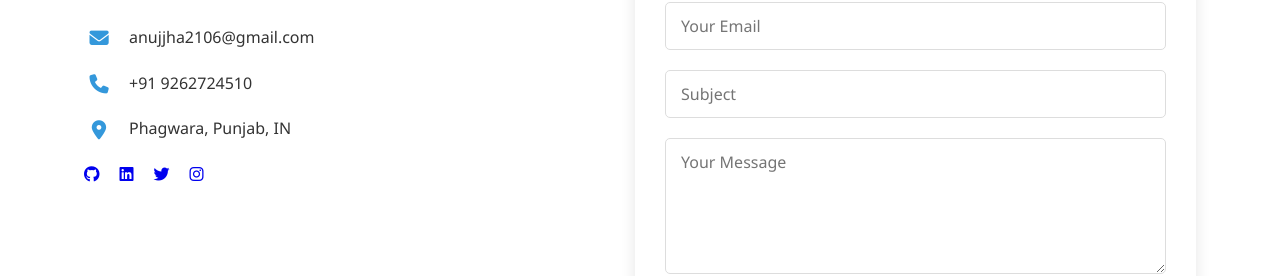
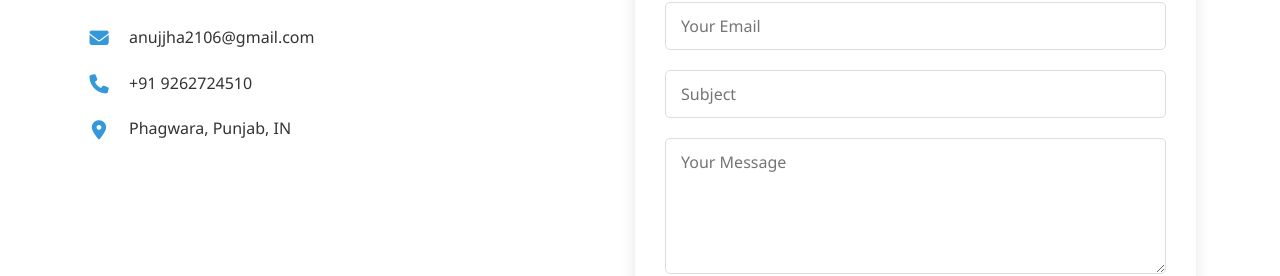
Before and after one commit to its-jhaanuj-21/myPortfolio, a plain HTML site: page index.html in a window 1280 px wide. Shown: the part 3813-4089 px from the top of the page. Drawn offline with Linux system fonts and the light colour scheme.

Commit message:
updated html

```diff
--- a/index.html
+++ b/index.html
@@ -225,12 +225,7 @@
                             <span>Phagwara, Punjab, IN</span>
                         </div>
                     </div>
-                    <div class="social-links">
-                        <a href="#"><i class="fab fa-github"></i></a>
-                        <a href="#"><i class="fab fa-linkedin"></i></a>
-                        <a href="#"><i class="fab fa-twitter"></i></a>
-                        <a href="#"><i class="fab fa-instagram"></i></a>
-                    </div>
+
                 </div>
                 <form class="contact-form">
                     <div class="form-group">
```
